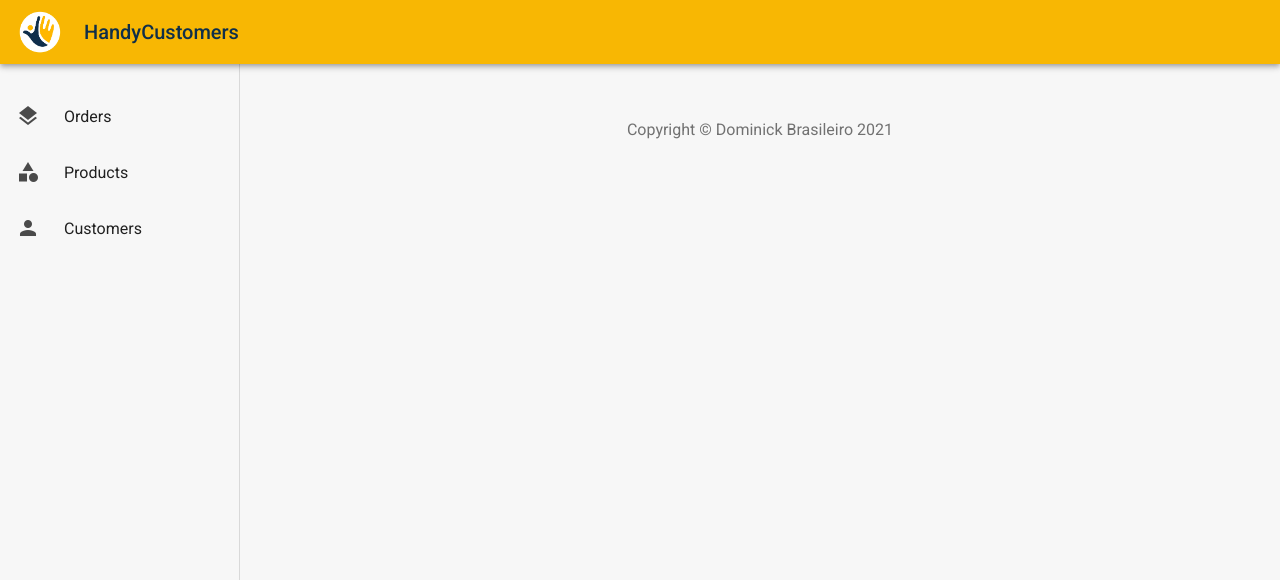
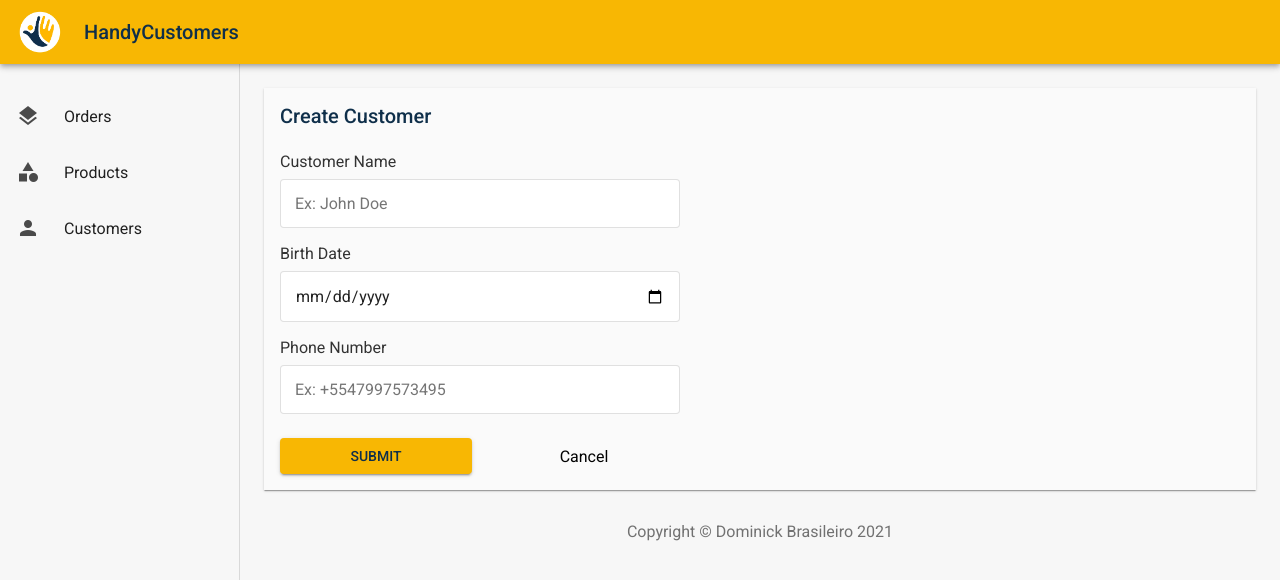
Before and after one commit to dominickbrasileiro/handy-customers, an Angular app in the folder apps/frontend/: page /customers/new in a window 1280 px wide. Before the commit this address led to /. Shown: the top 580 px of the page. Built offline with nearby package versions, Linux system fonts and the light colour scheme.

Commit message:
feat(frontend): add create customer form structure

```diff
--- a/apps/frontend/src/app/app-routing.module.ts
+++ b/apps/frontend/src/app/app-routing.module.ts
@@ -1,11 +1,16 @@
 import { NgModule } from '@angular/core';
 import { RouterModule, Routes } from '@angular/router';
+import { CreateCustomerComponent } from './pages/create-customer/create-customer.component';
 import { CustomersComponent } from './pages/customers/customers.component';
 
 const routes: Routes = [
   {
     path: 'customers',
     component: CustomersComponent,
+  },
+  {
+    path: 'customers/new',
+    component: CreateCustomerComponent,
   }
 ];
 
--- a/apps/frontend/src/app/app.module.ts
+++ b/apps/frontend/src/app/app.module.ts
@@ -8,6 +8,8 @@ import { CustomersComponent } from './pages/customers/customers.component';
 import { TableComponent } from './components/table/table.component';
 import { ButtonComponent } from './components/button/button.component';
 import { HttpClientModule } from '@angular/common/http';
+import { CreateCustomerComponent } from './pages/create-customer/create-customer.component';
+import { ReactiveFormsModule } from '@angular/forms';
 
 @NgModule({
   declarations: [
@@ -15,12 +17,14 @@ import { HttpClientModule } from '@angular/common/http';
     CardComponent,
     CustomersComponent,
     TableComponent,
-    ButtonComponent
+    ButtonComponent,
+    CreateCustomerComponent
   ],
   imports: [
     BrowserModule,
     AppRoutingModule,
     HttpClientModule,
+    ReactiveFormsModule,
   ],
   providers: [],
   bootstrap: [AppComponent]
--- a/apps/frontend/src/app/components/button/button.component.html
+++ b/apps/frontend/src/app/components/button/button.component.html
@@ -1,4 +1,4 @@
-<button class="button">
+<button class="button" [type]="type">
   <span class="material-icons" *ngIf="icon">{{ icon }}</span>
   {{ text }}
 </button>
--- a/apps/frontend/src/app/components/button/button.component.ts
+++ b/apps/frontend/src/app/components/button/button.component.ts
@@ -8,4 +8,5 @@ import { Component, Input } from '@angular/core';
 export class ButtonComponent {
   @Input() icon?: string;
   @Input() text: string;
+  @Input() type: string;
 }
--- /dev/null
+++ b/apps/frontend/src/app/pages/create-customer/create-customer.component.css
@@ -0,0 +1,55 @@
+.create-customer-form {
+  display: flex;
+  flex-direction: column;
+  width: 400px;
+}
+
+.create-customer-form label {
+  display: flex;
+  flex-direction: column;
+  margin-top: 16px;
+  color: rgba(0, 0, 0, 0.8);
+}
+
+.create-customer-form input {
+  margin-top: 8px;
+  padding: 14px 14px;
+  border-radius: 4px;
+  border: 1px solid rgba(0, 0, 0, 0.12);
+  color: rgba(0, 0, 0, 0.87);
+}
+
+.create-customer-form input::placeholder {
+  color: rgba(0, 0, 0, 0.54);
+}
+
+.create-customer-form input:focus {
+  border-color: rgba(0, 0, 0, 0.87);
+}
+
+.actions-container {
+  display: flex;
+  margin-top: 24px;
+  width: 100%;
+}
+
+.actions-container /deep/ * {
+  flex: 1;
+  width: 100%;
+}
+
+.actions-container /deep/ * + * {
+  margin-left: 16px;
+}
+
+.cancel-button {
+  background-color: transparent;
+  border: 0;
+  border-radius: 4px;
+  cursor: pointer;
+  transition: background-color 0.2s;
+}
+
+.cancel-button:hover {
+  background-color: #eee;
+}
--- /dev/null
+++ b/apps/frontend/src/app/pages/create-customer/create-customer.component.html
@@ -0,0 +1,42 @@
+<div class="create-customer-page">
+  <app-card
+    cardTitle="Create Customer"
+  >
+    <form [formGroup]="checkoutForm" (ngSubmit)="onSubmit()" class="create-customer-form">
+      <label for="name">
+        Customer Name
+        <input
+          id="name"
+          type="text"
+          placeholder="Ex: John Doe"
+          formControlName="name"
+        >
+      </label>
+
+      <label for="birth_date">
+        Birth Date
+        <input
+          id="birth_date"
+          type="date"
+          [min]="minBirthDate" [max]="maxBirthDate"
+          formControlName="birth_date"
+        >
+      </label>
+
+      <label for="phone_number">
+        Phone Number
+        <input
+          id="phone_number"
+          type="text"
+          placeholder="Ex: +5547997573495"
+          formControlName="phone_number"
+        >
+      </label>
+
+      <div class="actions-container">
+        <app-button text="Submit" type="submit"></app-button>
+        <button routerLink="/customers" class="cancel-button">Cancel</button>
+      </div>
+    </form>
+  </app-card>
+</div>
--- /dev/null
+++ b/apps/frontend/src/app/pages/create-customer/create-customer.component.ts
@@ -0,0 +1,33 @@
+import { Component } from '@angular/core';
+import { FormBuilder } from '@angular/forms';
+
+@Component({
+  templateUrl: './create-customer.component.html',
+  styleUrls: ['./create-customer.component.css']
+})
+export class CreateCustomerComponent {
+  constructor(
+    private formBuilder: FormBuilder,
+  ) {}
+
+  checkoutForm = this.formBuilder.group({
+    name: '',
+    birth_date: '',
+    phone_number: '',
+  });
+
+  get minBirthDate() {
+    const today = new Date();
+    today.setFullYear(today.getFullYear() - 13);
+    return today.toISOString().split("T")[0];
+  }
+
+  get maxBirthDate() {
+    const today = new Date();
+    return today.toISOString().split("T")[0];
+  }
+
+  onSubmit() {
+    console.log(this.checkoutForm.value);
+  }
+}
--- a/apps/frontend/src/app/pages/customers/customers.component.html
+++ b/apps/frontend/src/app/pages/customers/customers.component.html
@@ -6,6 +6,7 @@
       <app-button
         icon="person_add"
         text="Create Customer"
+        routerLink="/customers/new"
       ></app-button>
     </div>
 
```
